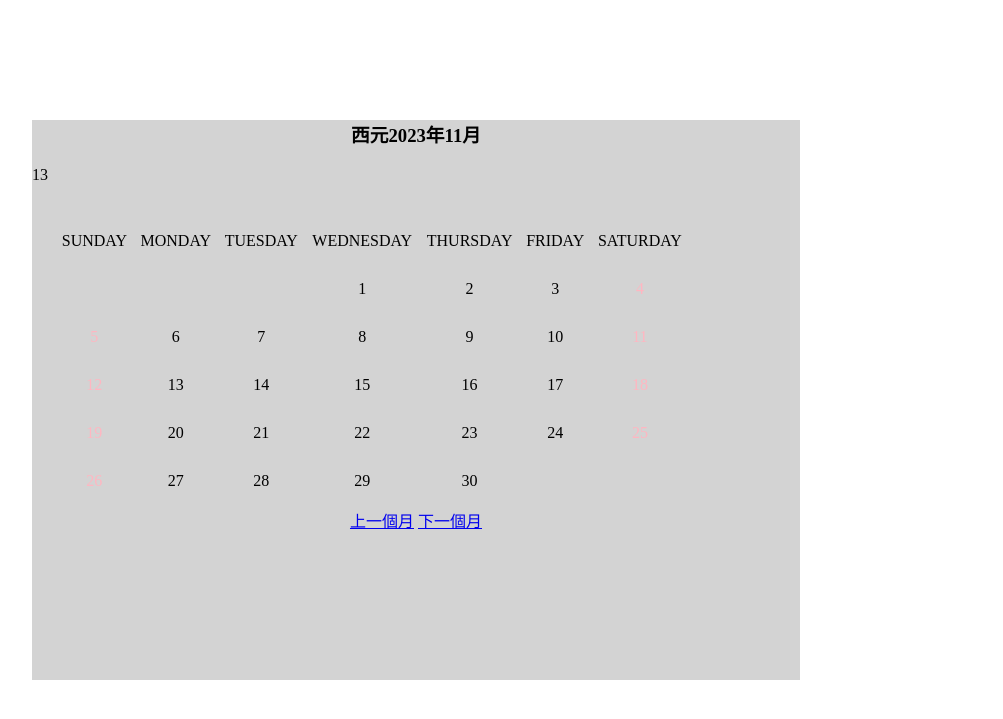
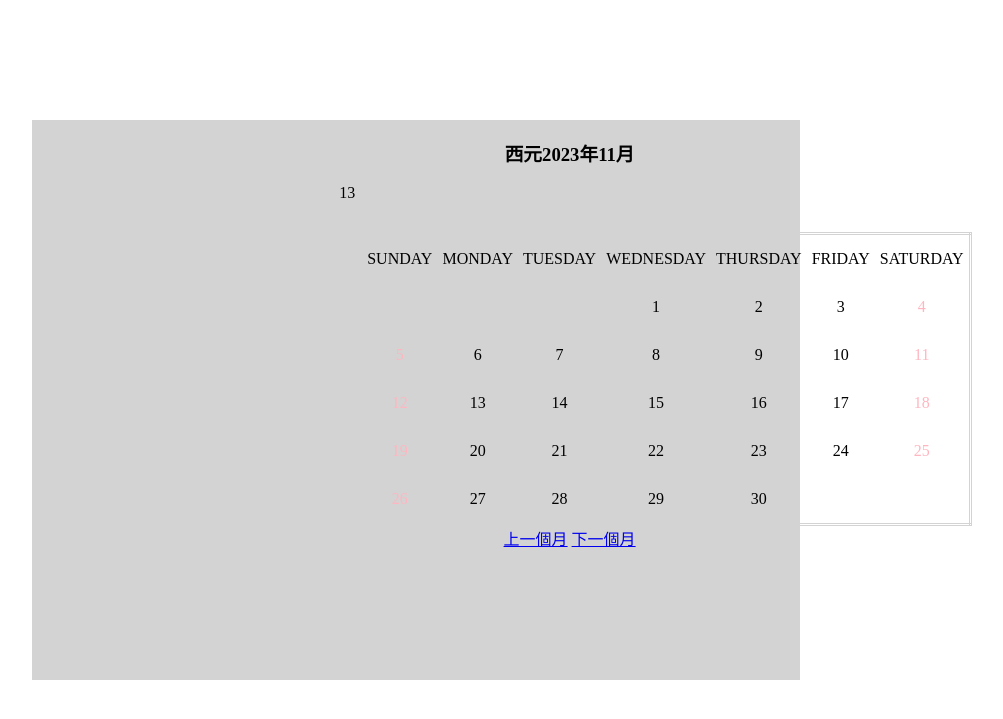
Before and after one commit to wu9793/php-basic, a PHP site: page /hw_calendar/calendar.php in a window 1280 px wide. Shown: the top 719 px of the page, without its empty margins (224-1227 px from the left). Run offline with PHP 8.4, Linux system fonts and the light colour scheme.

Commit message:
pdo指令

```diff
--- a/hw_calendar/calendar.php
+++ b/hw_calendar/calendar.php
@@ -19,7 +19,7 @@
         }
 
         table {
-            width: 50vw;
+            width: 30vw;
             height: 30vh;
             /* display: block; */
             margin: auto;
@@ -39,6 +39,14 @@
             bottom: 0;
             /* display: inline-block; */
             text-align: center;
+        }
+        .calendar{
+            float: right;
+            width: 60%;
+        }
+        .title{
+            float: left;
+            width: 40%;
         }
     </style>
 </head>
```
Also changed, not shown: pdo.php (added, +22 -0 lines).
